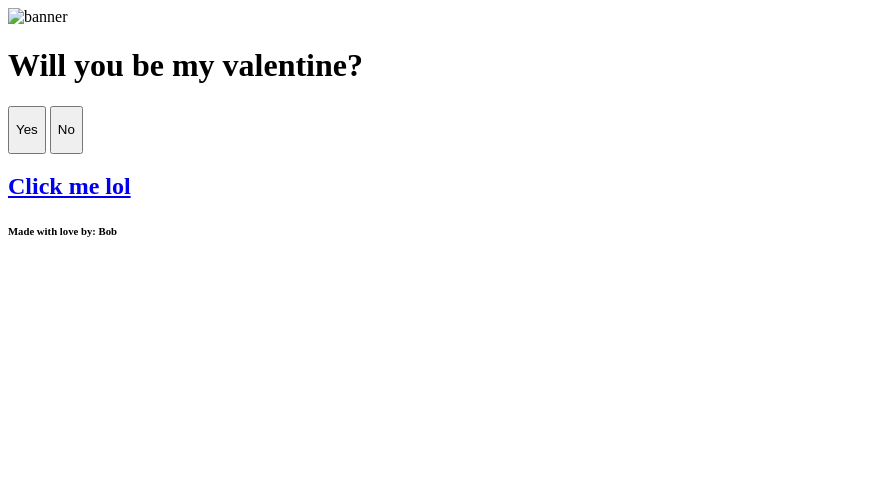
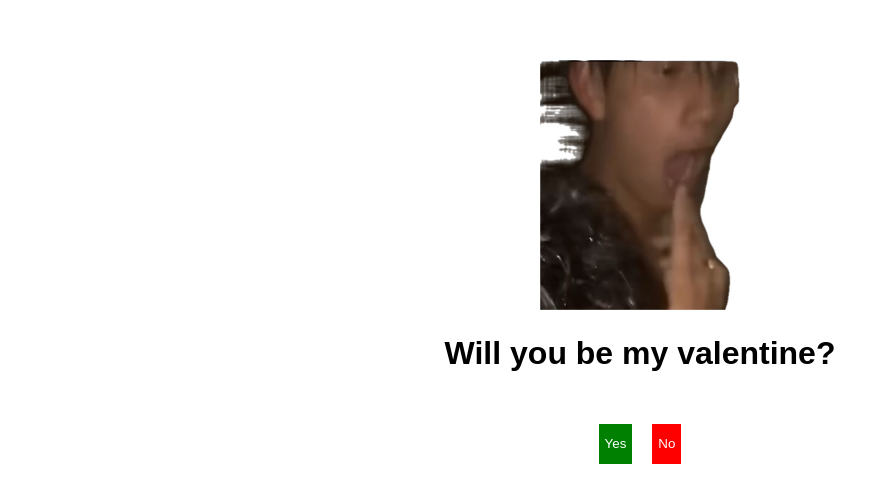
Before and after one commit to NYgeo/VALENTINE, a plain HTML site: page index.html in a window 1280 px wide. Shown: the whole page, without its empty margins (0-889 px from the left). Drawn offline with Linux system fonts and the light colour scheme; the site is published under a folder, as on GitHub Pages, so addresses that start at the root find nothing.

Commit message:
adding launch.json

```diff
--- a/index.html
+++ b/index.html
@@ -4,12 +4,12 @@
     <meta charset="UTF-8" />
     <meta name="viewport" content="width=device-width, initial-scale=1.0" />
     <title>Import Question</title>
-    <link rel="stylesheet" href="/css/style.css" />
+    <link rel="stylesheet" href="./public/css/style.css" />
   </head>
   <body>
     <div class="container">
       <div class="banner-gif">
-        <img id="banner" src="/images/mid.JPG" alt="banner" />
+        <img id="banner" src="./public/images/mid.JPG" alt="banner" />
       </div>
       <h1 id="question-heading">Will you be my valentine?</h1>
       <div class="buttons">
@@ -22,6 +22,6 @@
         <h6>Made with love by: Bob  <a class="creator" href="https://github.com/Aayush-683"></a></h6>
       </div>
     </div>
-    <script src="/js/script.js"></script>
+    <script src="./public/js/script.js"></script>
   </body>
 </html>
```
